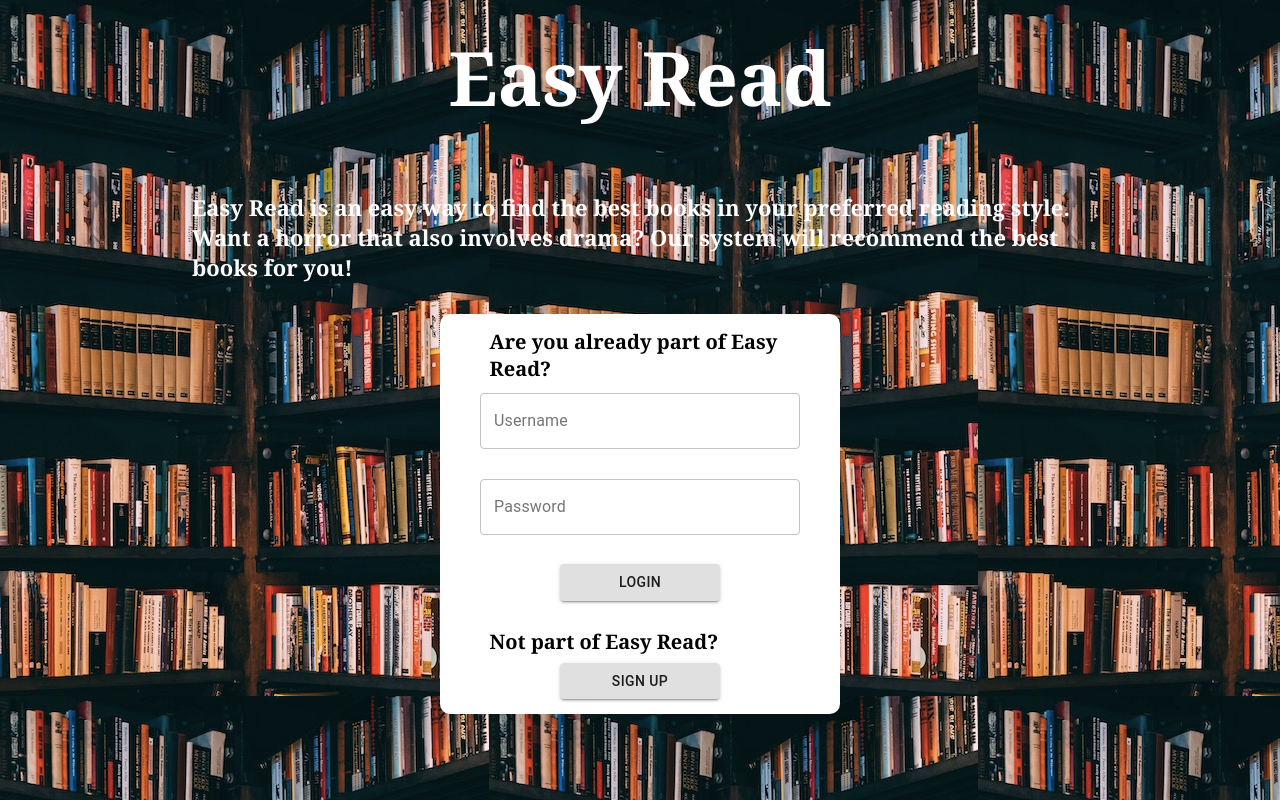
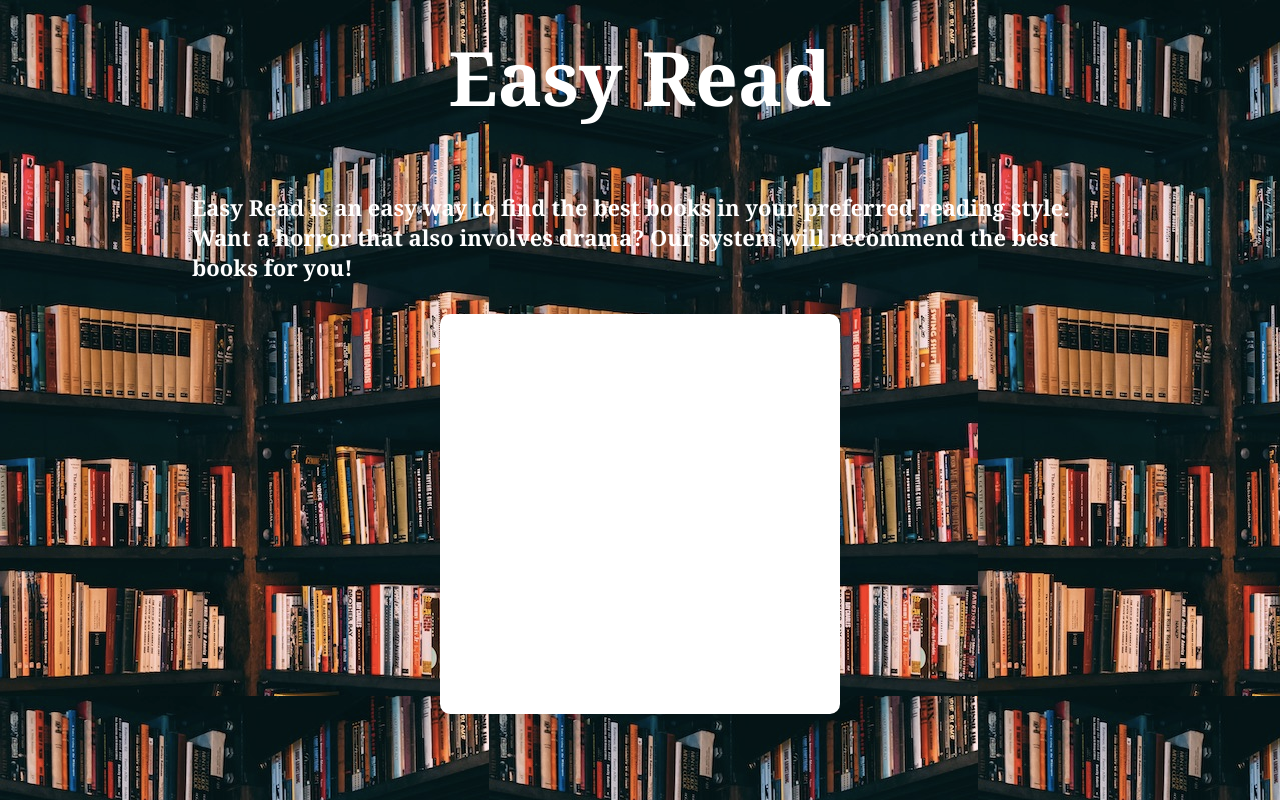
Before and after one commit to caitlinselca/EasyRead, a React (Create React App) app in the folder front_end/: page / in a window 1280 px wide. Shown: the top 800 px of the page. Built offline with nearby package versions, Linux system fonts and the light colour scheme.

Commit message:
began setting up homepage

```diff
--- a/front_end/src/App.js
+++ b/front_end/src/App.js
@@ -2,15 +2,17 @@ import React from 'react';
 import logo from './logo.svg';
 import './App.css';
 import {BrowserRouter as Router, Route, Switch} from 'react-router-dom';
-import Login from './components/Login'
-import Register from './components/Register'
+import Login from './components/Login';
+import Register from './components/Register';
+import HomePage from './homepage/HomePage';
 
 function App() {
   return (
     <Router>
       <Switch>
         <Route path="/register" component={Register} />
-        <Route path="/" component={Login} />
+        <Route path="/login" component={Login} />
+        <Route path="/" component={HomePage} />
       </Switch>
     </Router>
     // <div className="App">
--- /dev/null
+++ b/front_end/src/homepage/HomePage.css
@@ -0,0 +1,62 @@
+.Login {
+    height: 1000px;
+    background-image: url(./books.jpg);
+  }
+
+  .Login form {
+    margin: 0 auto;
+    max-width: 320px;
+  }
+
+  .EasyReadTitle{
+    color: white;
+    font: bold;
+    font-family: Georgia, 'Times New Roman', Times, serif;
+    font-size: 75px;
+    font-weight: 900;
+    padding-top: 2%;
+    display: flex;
+    align-items: center;
+    justify-content: center;
+  }
+
+  .EasyReadIntro{
+    color: white;
+    font: bold;
+    font-family: Georgia, 'Times New Roman', Times, serif;
+    font-size: 22px;
+    font-weight: 800;
+    display: flex;
+    align-items: center;
+    justify-content: center;
+    margin-top: .5%;
+    margin-left: 15%;
+    margin-right: 15%;
+    margin-bottom: 2.5%;
+  }
+
+  .EasyReadLoginTitle{
+    margin-left: 3%;
+    margin-bottom: 2.5%;
+  }
+
+  .EasyReadRegisterTitle{
+    margin-left: 13%;
+    margin-bottom: 3%;
+  }
+
+  .LoginContainer{
+    margin-top: 2%;
+    background-color: white;
+    height: 400px;
+    width: 400px;
+    display: flex;
+    align-items: center;
+    justify-content: center;
+    border-radius: 10px;
+    font: bold;
+    font-family: Georgia, 'Times New Roman', Times, serif;
+    font-size: 20px;
+    font-weight: 800;
+    margin: auto;
+  }
--- /dev/null
+++ b/front_end/src/homepage/HomePage.js
@@ -0,0 +1,58 @@
+import React, { useState } from "react";
+// import isEmpty from "is-empty";
+import { Link } from "react-router-dom";
+import { makeStyles } from "@material-ui/core/styles";
+import "./HomePage.css";
+import Cookies from 'universal-cookie';
+import homepage from '../requests/homepage';
+
+const cookies = new Cookies();
+
+const HomePage = props => {
+
+  const useStyles = makeStyles(theme => ({
+    textField: {
+      width: "100%",
+      marginTop: "1%"
+    },
+    button: {
+      width: "50%",
+      display: "flex",
+      justifyContent: "center",
+      alignItems: "center",
+      marginLeft: "25%",
+      marginTop: ".5%"
+    }
+  }));
+
+  const classes = useStyles();
+
+  return (
+    <div className="Login">
+      {/* <div className="logincontainer"></div> */}
+      {/* <Paper
+        variant="elevation"
+        elevation={2}
+        className="login-background"
+        > */}
+      <div className="EasyReadTitle">
+        <label>
+            Easy Read
+        </label>
+      </div>
+      <div className="EasyReadIntro">
+        <label>
+            Easy Read is an easy way to find the best books in your preferred reading style. Want a horror that also involves drama? Our system will recommend the best books for you!
+        </label>
+      </div>
+      {/* <label>
+          Are you already part of Easy Read?
+      </label> */}
+      <div className="LoginContainer">
+
+      </div>
+    </div>
+  );
+};
+
+export default HomePage;
--- /dev/null
+++ b/front_end/src/requests/homepage.js
@@ -0,0 +1,12 @@
+import axios from 'axios';
+
+export default async function homepage(){
+    try{
+        const response = await axios.get( // whatever is returned from backend gets put into this const
+            'http://localhost:3001/testopenlibrary/'
+        );
+        return response.data;
+    }catch(err){
+        return err;
+    }
+}
```
Also changed, not shown: front_end/src/homepage/books.jpg (added), 1 other file (tests, documents, lock files or other folders).
